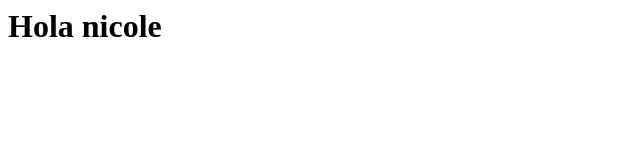
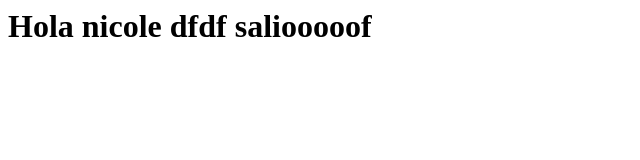
Before and after one commit to nicolegg/PruebaLinux, a plain HTML site: page index.html in a window 1280 px wide. Shown: the whole page, without its empty margins (0-640 px from the left). Drawn offline with Linux system fonts and the light colour scheme.

Commit message:
comentario

```diff
--- a/index.html
+++ b/index.html
@@ -1 +1 @@
-<h1>Hola nicole</h1>
+<h1>Hola nicole dfdf saliooooof</h1>
```
Also changed, not shown: 2 other files.
